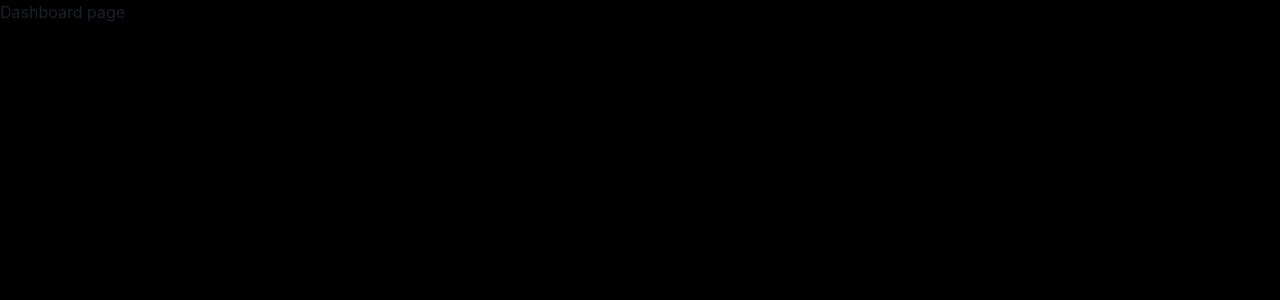
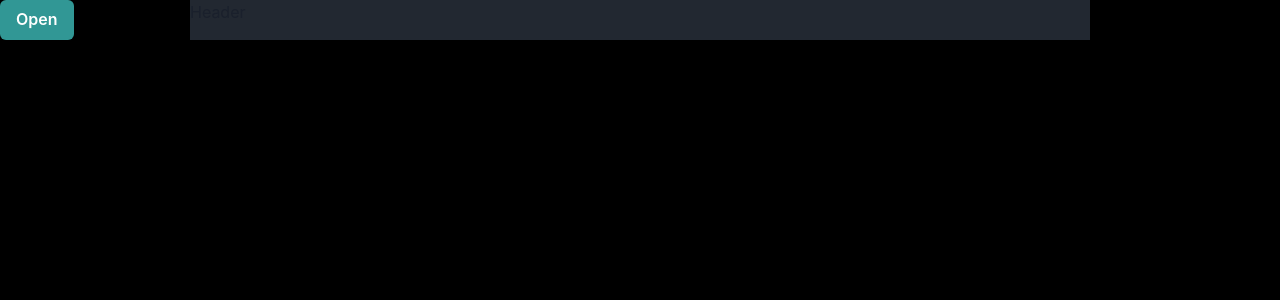
Before and after one commit to Inosensey/next-auth, a Next.js app: page /dashboard in a window 1280 px wide. Shown: the top 300 px of the page. Built offline with nearby package versions, Linux system fonts and the light colour scheme.

Commit message:
- Added a layout to the dashboard page.
- Added a folder for storing dashboard components.

- Added a Header and a Sidebar component for the dashboard and put it in the layout of the dashbord.

```diff
--- /dev/null
+++ b/app/dashboard/layout.tsx
@@ -0,0 +1,24 @@
+// ChakraUI
+import { Box, Stack } from "@chakra-ui/react";
+
+// Components
+import Sidebar from "@components/dashboardComponents/Sidebar";
+import Header from "@/components/dashboardComponents/Header";
+
+export default function DashboardLayout({
+  children,
+}: {
+  children: React.ReactNode;
+}) {
+  return (
+    <Stack>
+      <Sidebar />
+      <Box display={"flex"} justifyContent={"center"} alignItems={"center"}>
+        <Box w={{ sm: "100%", lg: "900px" }}>
+          <Header />
+          {children}
+        </Box>
+      </Box>
+    </Stack>
+  );
+}
--- a/app/dashboard/page.tsx
+++ b/app/dashboard/page.tsx
@@ -1,7 +1,13 @@
+
+// Components
+import Sidebar from "@/components/dashboardComponents/Sidebar";
+
+// ChakraUi
+import { Box, Stack } from "@chakra-ui/react";
 
 
 export default function page() {
   return (
-    <div>Dashboard page</div>
+    <Stack>hello world</Stack>
   )
 }
--- /dev/null
+++ b/components/dashboardComponents/Header.tsx
@@ -0,0 +1,9 @@
+
+// ChakraUI
+import { Box } from '@chakra-ui/react'
+
+export default function Header() {
+  return (
+    <Box bg={"Primary.400"} w={"100%"} h={"40px"}>Header</Box>
+  )
+}
--- /dev/null
+++ b/components/dashboardComponents/Sidebar.tsx
@@ -0,0 +1,44 @@
+"use client"
+
+import {
+  Drawer,
+  DrawerBody,
+  DrawerFooter,
+  DrawerHeader,
+  DrawerOverlay,
+  DrawerContent,
+  DrawerCloseButton,
+  Button,
+  Input,
+  useDisclosure,
+  Box,
+} from "@chakra-ui/react";
+
+export default function Sidebar() {
+  const { isOpen, onOpen, onClose } = useDisclosure();
+  return (
+    <Box position={"fixed"}>
+      <Button colorScheme="teal" onClick={onOpen}>
+        Open
+      </Button>
+      <Drawer isOpen={isOpen} onClose={onClose} placement="left">
+        <DrawerOverlay />
+        <DrawerContent>
+          <DrawerCloseButton />
+          <DrawerHeader>Create your account</DrawerHeader>
+
+          <DrawerBody>
+            <Input placeholder="Type here..." />
+          </DrawerBody>
+
+          <DrawerFooter>
+            <Button variant="outline" mr={3} onClick={onClose}>
+              Cancel
+            </Button>
+            <Button colorScheme="blue">Save</Button>
+          </DrawerFooter>
+        </DrawerContent>
+      </Drawer>
+    </Box>
+  );
+}
```
